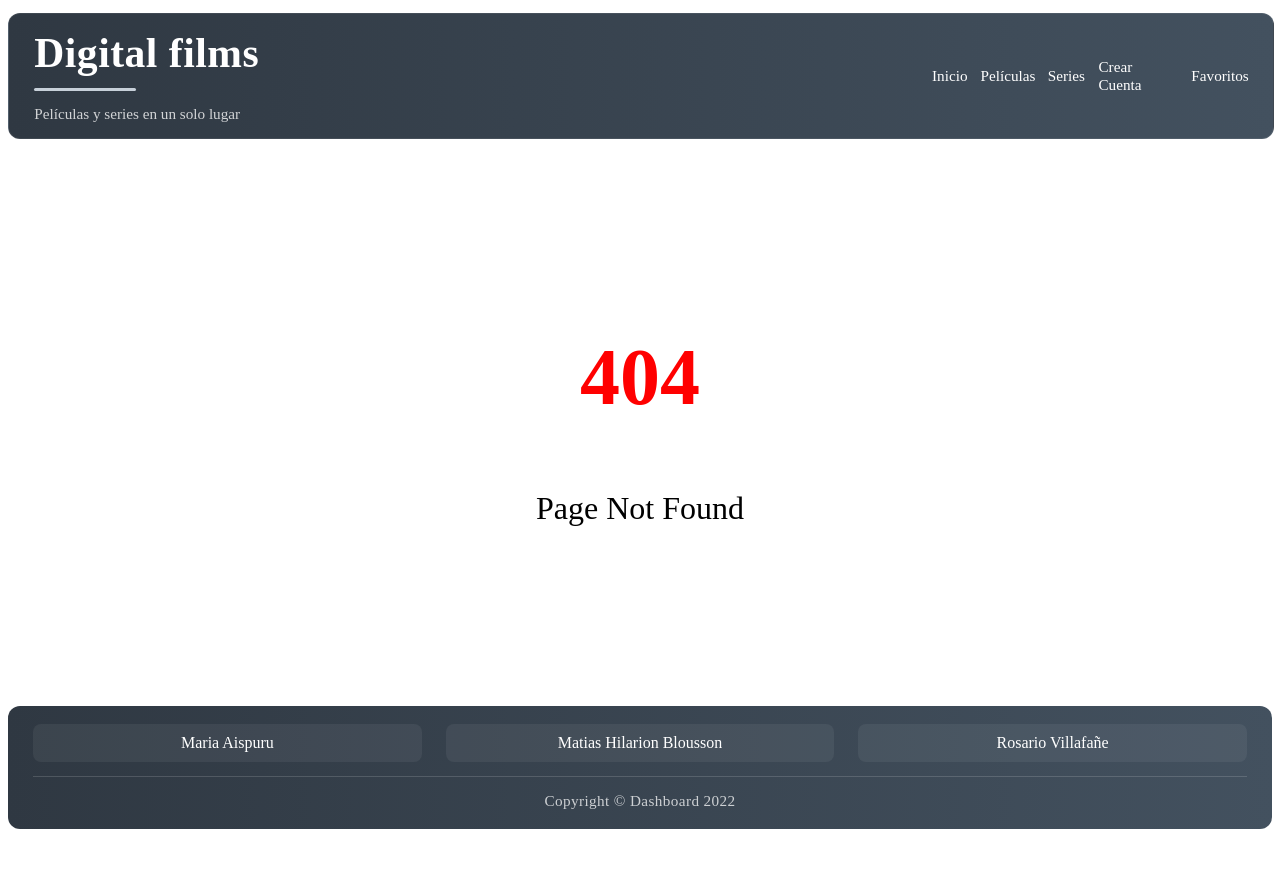
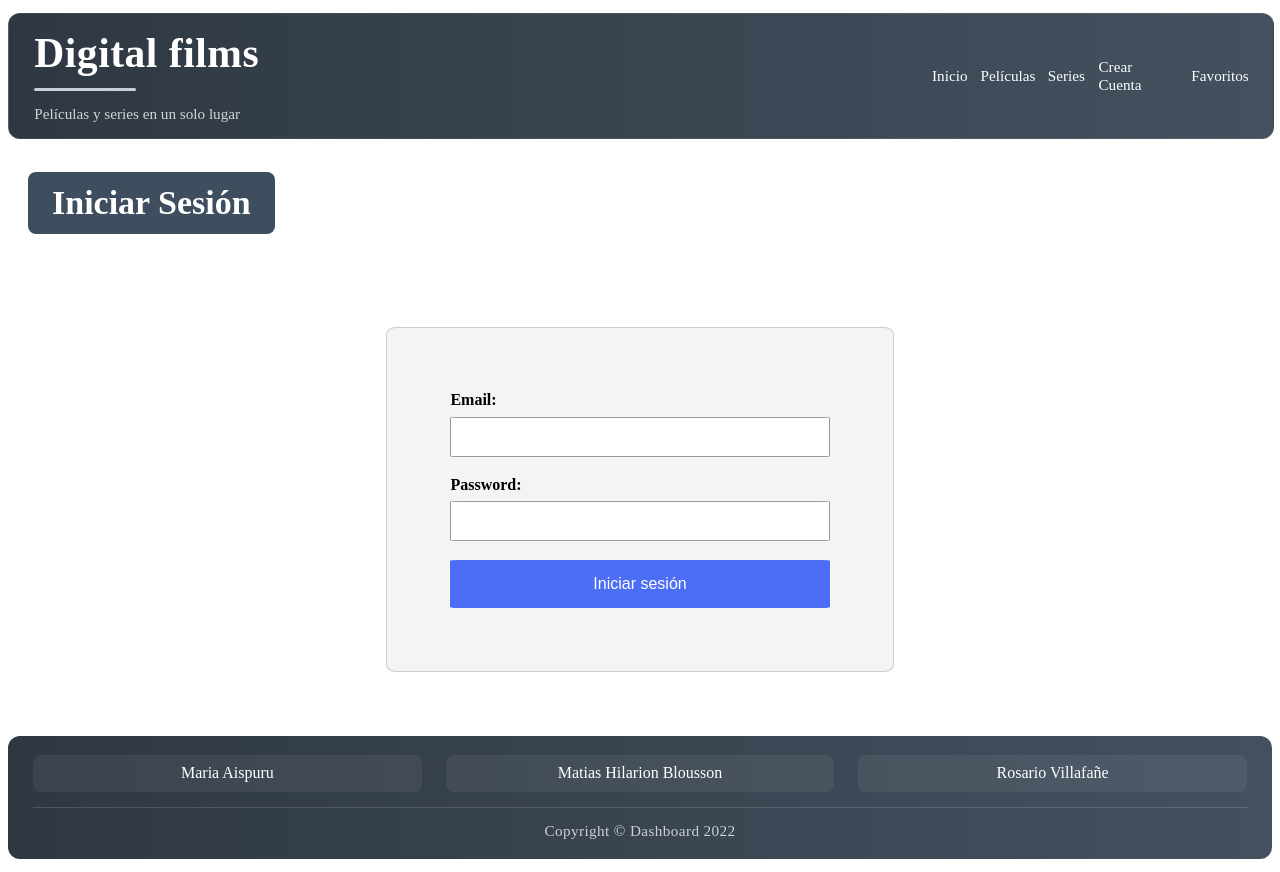
Before and after one commit to maispuru/prog03-PI-AISPURU-VILLAFA-E, a React (Create React App) app in the folder pi/: page /login in a window 1280 px wide. Before the commit this address had no page. Before the commit the page ends 842 px from the top, so only its background shows below. Built offline with nearby package versions, Linux system fonts and the light colour scheme.

Commit message:
pagina de login

```diff
--- a/pi/src/App.js
+++ b/pi/src/App.js
@@ -3,8 +3,9 @@ import Error404 from "./components/Error404/Error404";
 import SearchResultsPelis from "./Screens/SearchResultsMovies/SearchResultsMovies";
 import SearchResultsSeries from "./Screens/SearchResultsSerie/SearchResultsSerie";
 import Header from './components/Header/Header';
-import Home from "./Screens/Home/Home"
-import CrearCuenta from "./Screens/CrearCuenta/CrearCuenta"
+import Home from "./Screens/Home/Home";
+import CrearCuenta from "./Screens/CrearCuenta/CrearCuenta";
+import Login from "./Screens/Login/Login";
 import Favoritos from "./Screens/Favoritos/Favoritos";
 import Footer from "./components/Footer/Footer"
 import Peliculas from "./Screens/Movies/Movies";
@@ -20,6 +21,7 @@ function App() {
       <Switch>
           <Route path='/' exact= {true} component= {Home}/>
           <Route path='/register' component= {CrearCuenta}/>
+          <Route path='/login' component={Login} />
           <Route path='/peliculas' component={Peliculas}/>
           <Route path='/series' component={Series}/>
           <Route path='/detallePelicula/:id' component={DetallesMovies} />
--- a/pi/src/Screens/Login/Login.css
+++ b/pi/src/Screens/Login/Login.css
@@ -0,0 +1,43 @@
+form {
+    width: 30%;
+    margin: 5% auto;
+    padding: 5%;
+    background-color: #f4f4f4;
+    border: 1px solid #ccc;
+    border-radius: 2%;
+}
+
+form label {
+    display: block;
+    margin-bottom: 2%;
+    font-weight: bold;
+}
+
+form input {
+    width: 100%;
+    padding: 3%;
+    margin-bottom: 5%;
+    border: 1px solid #999;
+    border-radius: 2%;
+    box-sizing: border-box;
+}
+
+form button {
+    width: 100%;
+    padding: 4%;
+    background-color: #4c6ef5;
+    color: white;
+    border: none;
+    border-radius: 2%;
+    font-size: 100%;
+}
+.TituloCrear{
+        display: inline-block;
+    font-size: 34px;
+    font-weight: 600;
+    color: #ffffff;
+    background-color: #3f4e5e;
+    padding: 12px 24px;
+    border-radius: 8px;
+    margin: 20px 0 30px 20px;
+}
--- a/pi/src/Screens/Login/Login.js
+++ b/pi/src/Screens/Login/Login.js
@@ -1,7 +1,75 @@
 import React, { Component } from 'react';
-import Cookies from 'universal-cookie'
-import { Link } from "react-router-dom";
+import Cookies from 'universal-cookie';
+import { Link } from 'react-router-dom';
+import './Login.css';
 
+const cookies = new Cookies();
 
+class Login extends Component {
+    constructor(props) {
+        super(props);
+        this.state = {
+            email: "",
+            password: "",
+            error: "",
+            loginExitoso: false
+        };
+    }
 
-const cookies = new Cookies()
+    controlarCambios1(evento) {
+        this.setState({ email: evento.target.value });
+    }
+
+    controlarCambios2(evento) {
+        this.setState({ password: evento.target.value });
+    }
+
+    onSubmit(email, password) {
+        let usersStorage = localStorage.getItem("Usuario") || '{"Email":[],"Password":[]}';
+        let usersParseado = JSON.parse(usersStorage);
+
+        let emailFiltro = usersParseado.Email;
+        let usersFiltrado = emailFiltro.filter((usuario) => {
+            return usuario == email;
+        });
+
+        if (usersFiltrado.length > 0) {
+            let indice = usersParseado.Email.indexOf(email);
+            if (usersParseado.Password[indice] === password) {
+                cookies.set('user-auth-cookie', email);
+                this.setState({ loginExitoso: true, error: "" });
+            } else {
+                this.setState({ error: "Credenciales incorrectas" });
+            }
+        } else {
+            this.setState({ error: "Credenciales incorrectas" });
+        }
+    }
+
+    enviarFormulario(event) {
+        event.preventDefault();
+    }
+
+    render() {
+        return (
+            <section>
+                <h2 className='TituloCrear'>Iniciar Sesión</h2>
+                <form onSubmit={(event) => (this.enviarFormulario(event), this.onSubmit(this.state.email, this.state.password))}>
+                    <div className="fila-form">
+                        <label>Email:</label>
+                        <input type="email" name="email" onChange={(event) => this.controlarCambios1(event)} value={this.state.email} />
+                    </div>
+                    <div className="fila-form">
+                        <label>Password:</label>
+                        <input type="password" name="password" onChange={(event) => this.controlarCambios2(event)} value={this.state.password} />
+                    </div>
+                    <button type="submit">Iniciar sesión</button>
+                </form>
+                {this.state.error != "" ? <p>{this.state.error}</p> : null}
+                {this.state.loginExitoso ? <Link to="/">Ir al inicio</Link> : null}
+            </section>
+        );
+    }
+}
+
+export default Login;
```
